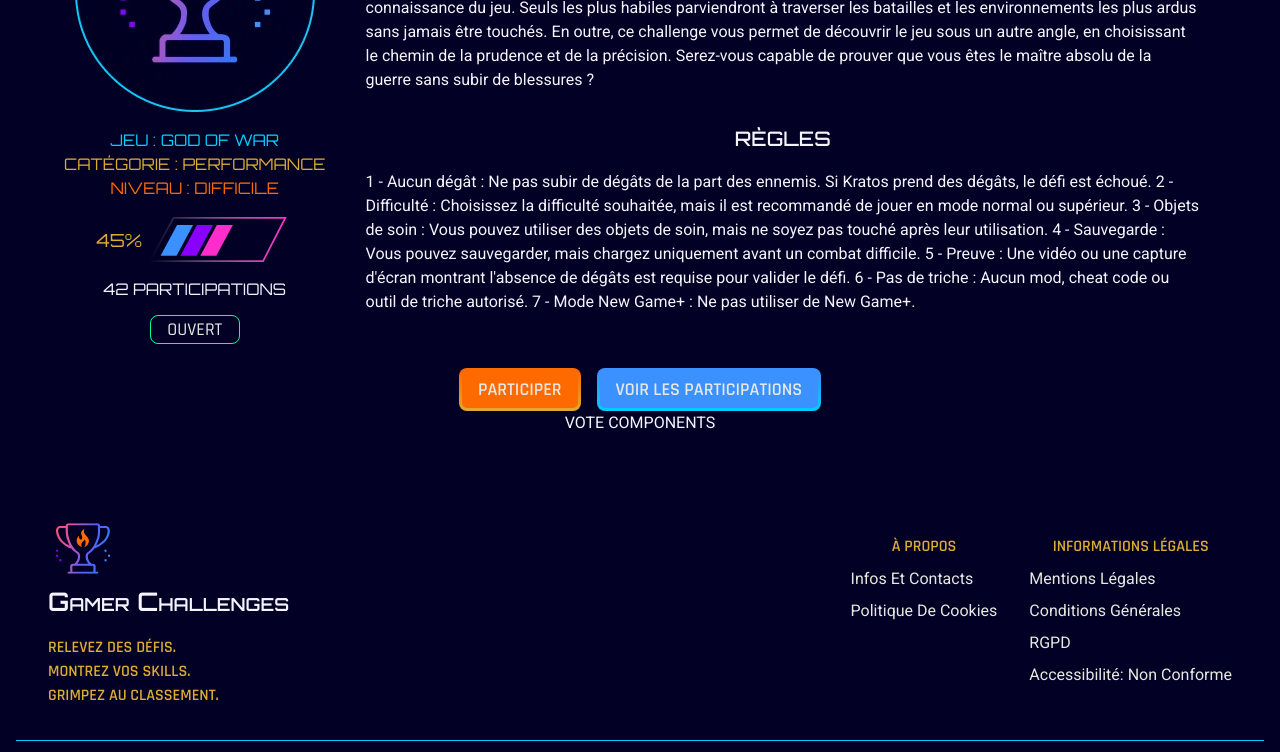
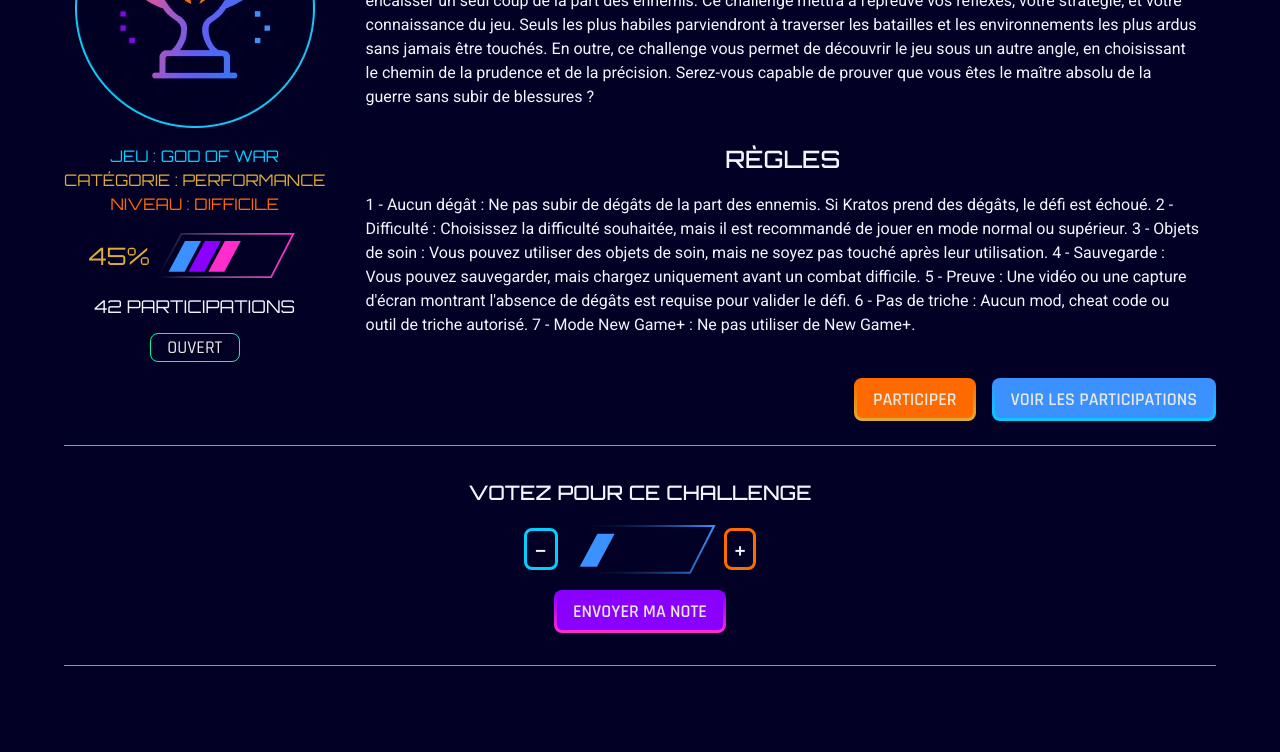
Before and after one commit to Damien-Ancelin/Gamer-Challenges-Front, a React (Vite) app: page /challenges/0 in a window 1280 px wide. Shown: the part 400-1152 px from the top of the page. Built offline with nearby package versions, Linux system fonts and the light colour scheme.

Commit message:
feat: add RatingBar component; integrate into ChallengeDetails page and style accordingly

```diff
--- /dev/null
+++ b/src/components/RatingBar.tsx
@@ -0,0 +1,95 @@
+import { useState } from 'react';
+
+export default function RatingBar() {
+  const colors = ['#3A91FF', '#8A00FF', '#FF2DCB', '#FFAD33', '#FF6A00'];
+  const [rating, setRating] = useState<number>(1);
+
+  const handleRatingMoins = () => {
+    setRating((prevRating) => {
+      const newRating = prevRating - 1;
+      return newRating < 1 ? 5 : newRating; // Reset to 5 if it goes below 1
+    });
+  };
+
+  const handleRatingPlus = () => {
+    setRating((prevRating) => {
+      const newRating = prevRating + 1;
+      return newRating > 5 ? 1 : newRating; // Reset to 1 if it exceeds 5
+    });
+  };
+
+  return (
+    <div className="rating-bar">
+      <div className="rating-bar__content">
+        <button
+          className="btn btn--blue"
+          type="button"
+          onClick={handleRatingMoins}
+        >
+          -
+        </button>
+        <div className="rating-bar__svg-container">
+          <svg
+            width="100%"
+            height="100%"
+            viewBox="0 0 77 26"
+            fill="none"
+            xmlns="http://www.w3.org/2000/svg"
+            aria-labelledby="rating-bar title"
+            className="rating-bar__svg"
+          >
+            <title id="rating-barTitle">Animation de chargement colorée</title>
+            {rating >= 1 && (
+              <path d="M25 5H16.1304L7 22H15.8696L25 5Z" fill="#3A91FF" />
+            )}
+            {rating >= 2 && (
+              <path d="M36 5H27.1304L18 22H26.8696L36 5Z" fill="#8A00FF" />
+            )}
+            {rating >= 3 && (
+              <path d="M47 5H38.1304L29 22H37.8696L47 5Z" fill="#FF2DCB" />
+            )}
+            {rating >= 4 && (
+              <path d="M58 5H49.1304L40 22H48.8696L58 5Z" fill="#FFAD33" />
+            )}
+            {rating >= 5 && (
+              <path d="M69 5H60.1304L51 22H59.8696L69 5Z" fill="#FF6A00" />
+            )}
+            <path
+              d="M76 1H14.1969L1 25H63.7178L76 1Z"
+              stroke={`url(#paint0_linear_${rating})`}
+              style={{ opacity: 1 }}
+            />
+            <defs>
+              {colors.map((color, index) => (
+                <linearGradient
+                  key={color}
+                  id={`paint0_linear_${index + 1}`}
+                  x1="1"
+                  y1="13"
+                  x2="76"
+                  y2="13"
+                  gradientUnits="userSpaceOnUse"
+                >
+                  <stop stopColor="rgba(0, 0, 0, 0)" stopOpacity="0" />
+                  <stop
+                    offset="1"
+                    stopColor={
+                      rating === index + 1 ? color : 'rgba(0, 0, 0, 0.1)'
+                    }
+                  />
+                </linearGradient>
+              ))}
+            </defs>
+          </svg>
+        </div>
+        <button
+          className="btn btn--orange"
+          type="button"
+          onClick={handleRatingPlus}
+        >
+          +
+        </button>
+      </div>
+    </div>
+  );
+}
--- a/src/pages/ChallengeDetails.tsx
+++ b/src/pages/ChallengeDetails.tsx
@@ -2,6 +2,7 @@
 
 import altImg240 from '@/assets/images/alt-240px.webp';
 import ProgressBar from '../components/ProgressBar';
+import RatingBar from '../components/RatingBar';
 import StatusLabel from '../ui/StatusLabel';
 
 export default function ChallengesDetails() {
@@ -138,6 +139,7 @@
           </div>
         </div>
 
+        <div className="challenge-details-page__participations">
           <div className="challenge-details-page__button-container">
             <button type="button" className="button button--orange-border">
               participer
@@ -146,8 +148,18 @@
               voir les participations
             </button>
           </div>
+        </div>
+
         <div className="challenge-details-page__vote-container">
-          <p>VOTE COMPONENTS</p>
+          <h3 className="challenge-details-page__vote__title">
+            Votez pour ce challenge
+          </h3>
+          <div className="challenge-details-page__vote__rating">
+            <RatingBar />
+            <button className="button button--purple-border" type="button">
+              Envoyer ma note
+            </button>
+          </div>
         </div>
       </section>
     </>
--- /dev/null
+++ b/src/styles/components/_rating-bar.scss
@@ -0,0 +1,46 @@
+@use "../abstracts/variables" as v;
+@use "../abstracts/mixins" as m;
+
+.rating-bar {
+  @include m.flex-column;
+  justify-content: center;
+  align-items: center;
+  gap: v.$l;
+  &__content {
+    @include m.flex-row;
+    justify-content: center;
+    align-items: center;
+    gap: v.$s;
+  }
+  &__svg-container {
+    width: 150px;
+    height: auto;
+  }
+  svg {
+    width: 100%;
+    height: auto;
+  }
+}
+
+.btn {
+  @include m.flex-column;
+  justify-content: center;
+  align-items: center;
+  cursor: pointer;
+  background-color: v.$main-background;
+  color: v.$main-font-color;
+  font-family: Orbitron;
+  font-size: 1.5rem;
+  &--blue {
+    transition: all 0.3s ease-in-out;
+    padding: 0 v.$s;
+    border: 3px solid v.$neon-blue;
+    border-radius: 8px;
+  }
+  &--orange {
+    transition: all 0.3s ease-in-out;
+    padding: 0 v.$s;
+    border: 3px solid v.$flame-orange;
+    border-radius: 8px;
+  }
+}
--- a/src/styles/main.scss
+++ b/src/styles/main.scss
@@ -5,6 +5,7 @@
 @use "./components/buttons";
 @use "./components/inputs";
 @use "./components/loader";
+@use "./components/rating-bar";
 @use "./components/status-labels";
 @use "./components/hero-banner";
 @use "./components/burger-menu";
--- a/src/styles/pages/challenge-details.scss
+++ b/src/styles/pages/challenge-details.scss
@@ -10,9 +10,13 @@
     justify-content: center;
     align-items: center;
     gap: v.$l;
+    margin-bottom: v.$m;
   }
   &__title {
     margin: 0;
+  }
+  &__sub-title {
+    margin-bottom: v.$xl;
   }
   &__aside {
     @include m.flex-column;
@@ -78,9 +82,11 @@
     justify-content: center;
     align-items: center;
     padding: v.$m;
+    &__title {
+      font-size: 1.5rem;
+    }
   }
   &__button-container {
-    margin-top: v.$l;
     @include m.flex-column;
     justify-content: center;
     align-items: center;
@@ -91,14 +97,59 @@
     justify-content: center;
     align-items: center;
   }
+  &__vote__title {
+    margin: 0;
+  }
+
+  &__participations {
+    @include m.flex-column;
+    justify-content: center;
+    align-items: center;
+    gap: v.$l;
+  }
+  &__vote-container {
+    margin-top: v.$l;
+    width: 100%;
+    @include m.flex-column;
+    justify-content: center;
+    align-items: center;
+    gap: v.$m;
+    border-top: 1px solid v.$neon-blue;
+    border-bottom: 1px solid v.$neon-blue;
+    padding: v.$l 0;
+  }
+  &__vote__rating {
+    @include m.flex-column;
+    justify-content: center;
+    align-items: center;
+    gap: v.$m;
+  }
 
   @media screen and (min-width: 768px) {
     &__content {
       @include m.flex-row;
     }
+    &__participations {
+      align-self: flex-end;
+    }
     &__button-container {
-      margin-top: v.$l;
       @include m.flex-row;
+    }
+    &__aside {
+      &__rating {
+        font-family: Orbitron;
+        font-size: 1.5rem;
+        color: v.$yellow;
+        &-container {
+          justify-content: space-evenly;
+        }
+      }
+      &__participations {
+        font-size: 1.1rem;
+      }
+    }
+    &__vote-container {
+      padding: v.$xl 0;
     }
   }
 }
```
Lines whose indentation alone changed are shown as unchanged.
